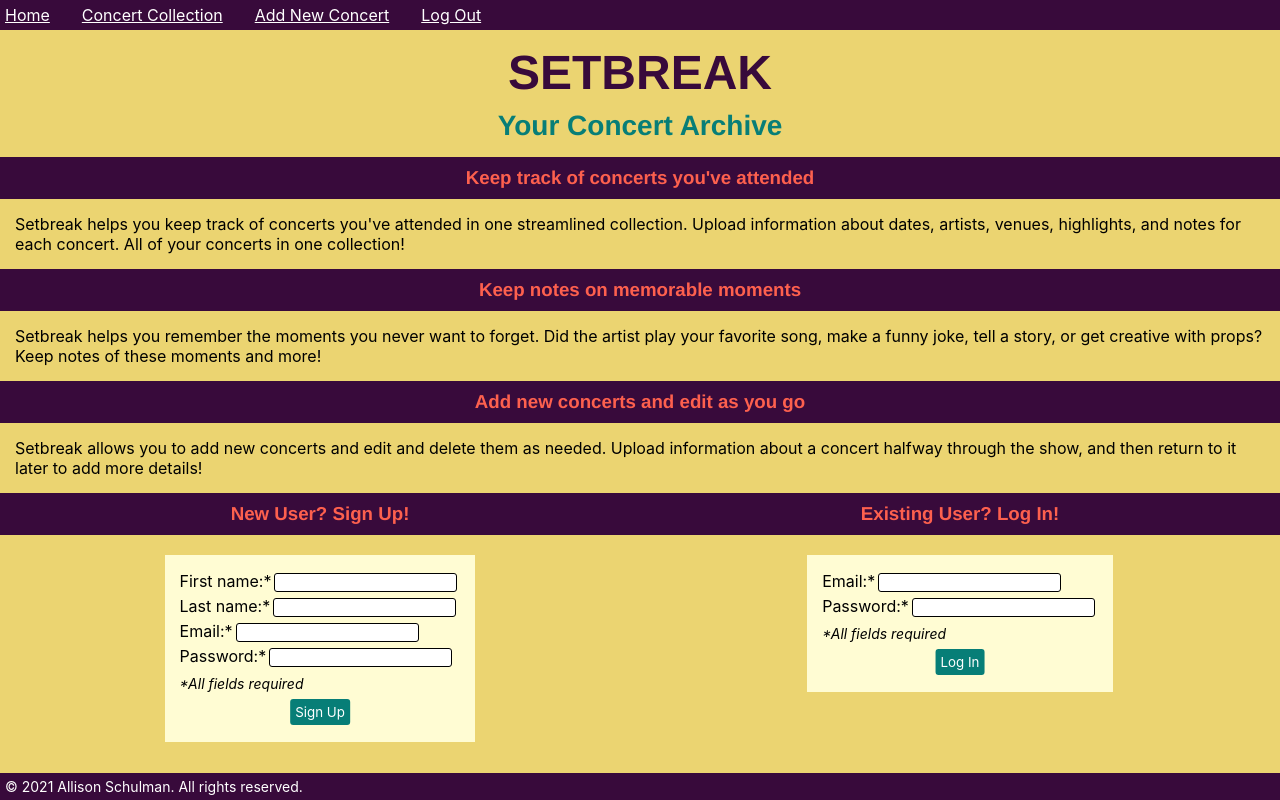
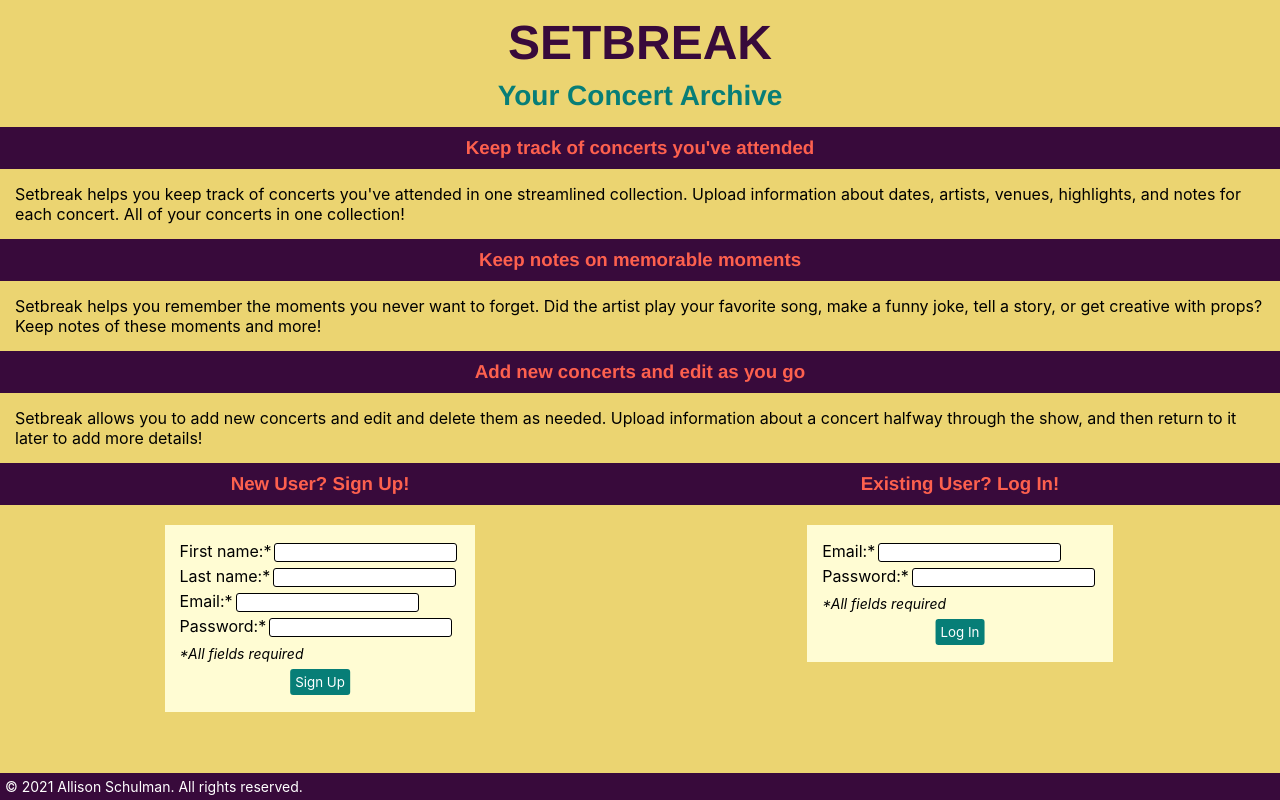
Before and after one commit to sneakin-allie/Setbreak, a React (Create React App) app: page / in a window 1280 px wide. Built offline with nearby package versions, Linux system fonts and the light colour scheme; no server answers; the HTML template or start-up script is replaced by a standard one.

Commit message:
Fixed nav to conditionally render

```diff
--- a/src/App.js
+++ b/src/App.js
@@ -16,18 +16,21 @@ class App extends React.Component {
     this.state = {
       concerts: [],
       userInfo: {},
+      isLoggedIn: false
     }
   }
 
   handleSignUp = newUser => {
     this.setState({
-      userInfo: newUser
+      userInfo: newUser,
+      isLoggedIn: true
     })
   }
 
   handleLogin = existingUser => {
     this.setState({
-      userInfo: existingUser
+      userInfo: existingUser,
+      isLoggedIn: true
     })
   }
 
@@ -62,14 +65,15 @@ class App extends React.Component {
   }
 
   render() {
+    const isLoggedIn = this.state.isLoggedIn;
     return (
       <BrowserRouter>
         <div className="App">
           <nav>
-            <Route
-              path="/"
-              component={Nav}
-            />
+            {isLoggedIn
+              ? <Route path="/" component={Nav} />
+              : null
+            }
           </nav>
           <header>
             <Header />
```
